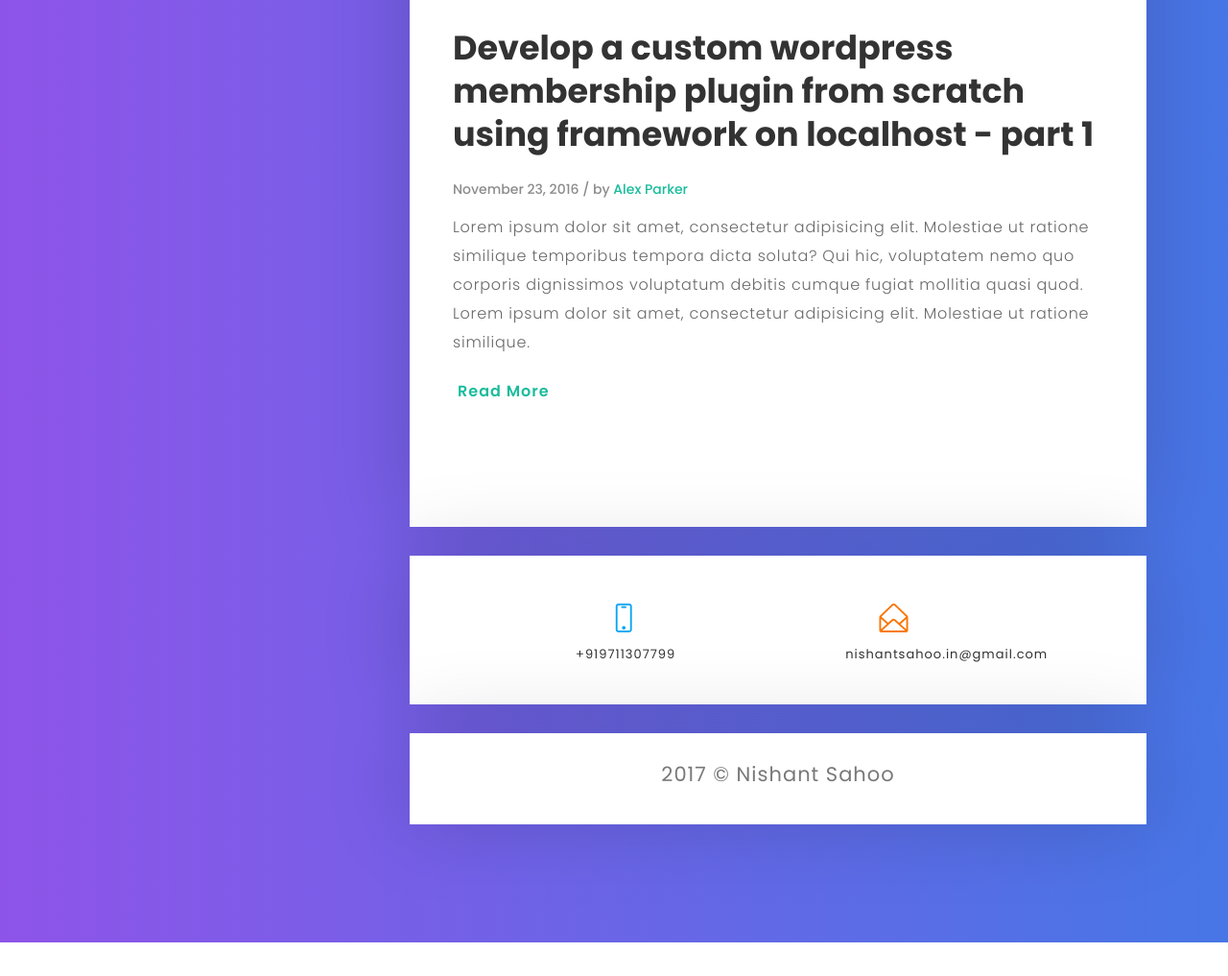
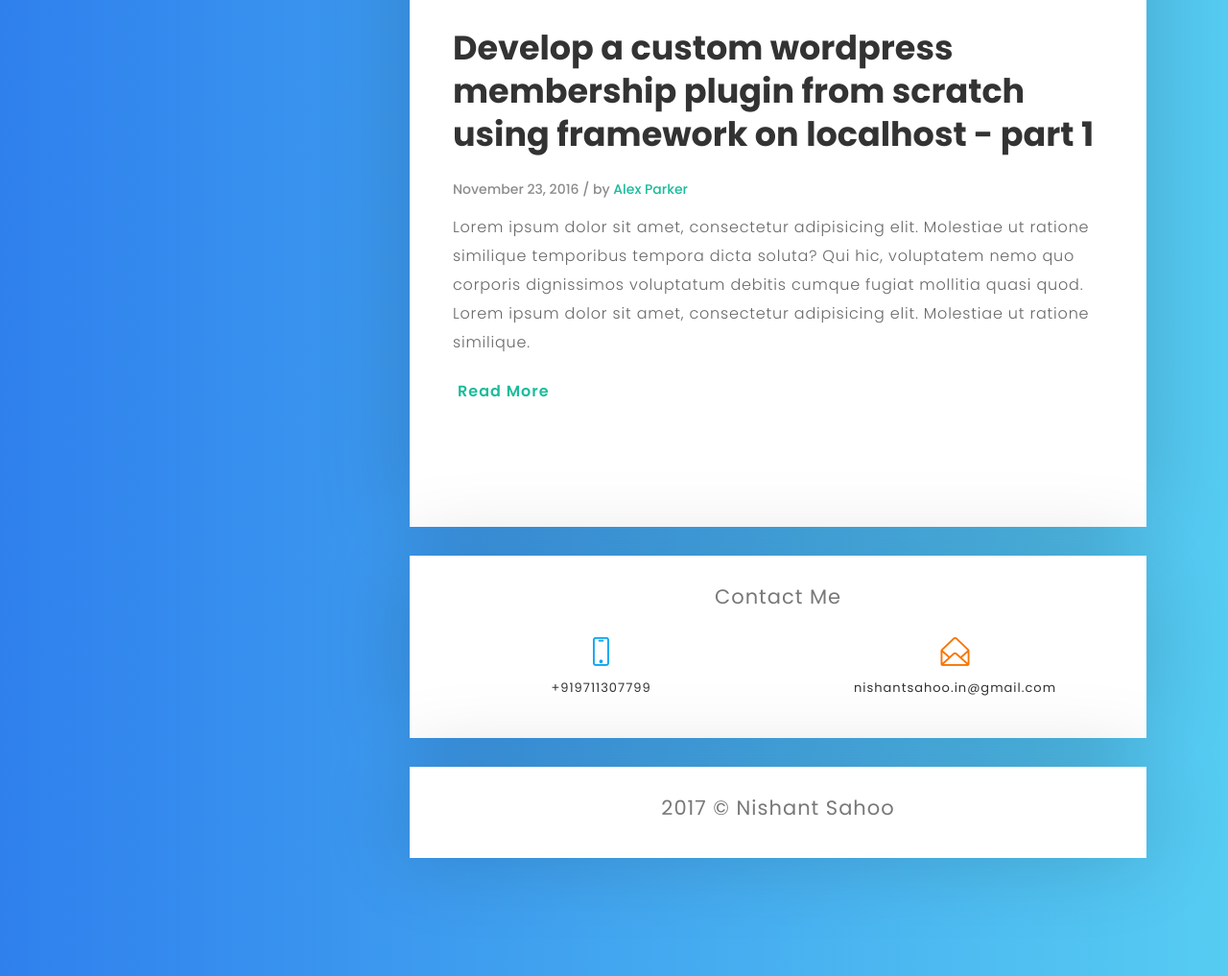
Before and after one commit to nishantsahoo/nishantsahoo.github.io, a plain HTML site: page index.html in a window 1280 px wide. Shown: the part 2131-3148 px from the top of the page at 96% size. Before the commit the page ends 3113 px from the top, so only its background shows below. Drawn offline with Linux system fonts and the light colour scheme.

Commit message:
Last commit before I leave for the party. See ya.

```diff
--- a/css/style.css
+++ b/css/style.css
@@ -38,9 +38,9 @@
 
 body {
     font-family: "Poppins", sans-serif;
-    background: #4776E6;  /* fallback for old browsers */
-    background: -webkit-linear-gradient(to right, #8E54E9, #4776E6);  /* Chrome 10-25, Safari 5.1-6 */
-    background: linear-gradient(to right, #8E54E9, #4776E6); /* W3C, IE 10+/ Edge, Firefox 16+, Chrome 26+, Opera 12+, Safari 7+ */
+    background: #56CCF2;  /* fallback for old browsers */
+    background: -webkit-linear-gradient(to right, #2F80ED, #56CCF2);  /* Chrome 10-25, Safari 5.1-6 */
+    background: linear-gradient(to right, #2F80ED, #56CCF2); /* W3C, IE 10+/ Edge, Firefox 16+, Chrome 26+, Opera 12+, Safari 7+ */
 
 }
 
--- a/index.html
+++ b/index.html
@@ -192,19 +192,18 @@
                          </div>
                   </div>
 
+                  <!-- Contact -->
                   <div class="col-md-12 page-body margin-top-30 footer">
-                    <!-- Contact -->
-                    <div class="col-md-8 col-md-offset-2">
+                    <p style="font-size: 1.5em">Contact Me</p>
+                    <div class="col-md-12">
                       <div class="row">
-
-                        <div class="col-md-4 col-sm-6">
+                        <div class="col-md-6 col-sm-6">
                           <div class="contact-us-detail">
                            <i class="icon-screen-smartphone color-6"></i>
                            <p><a href="tel:+919711703399">+919711307799</a></p>
                          </div>
                         </div>
-
-                        <div class="col-md-4 col-sm-6 col-md-offset-3">
+                        <div class="col-md-6 col-sm-6">
                           <div class="contact-us-detail">
                            <i class="icon-envelope-open color-5"></i>
                            <p><a href="mailto:nishantsahoo.in@gmail.com">nishantsahoo.in@gmail.com</a></p>
@@ -212,8 +211,8 @@
                         </div>
                      </div>
                     </div>
-                    <!-- Contact -->
                   </div>
+                  <!-- Contact -->
 
                   <div class="col-md-12 page-body margin-top-30 footer" style="margin-bottom: 5.2em">
                     <footer>
```
